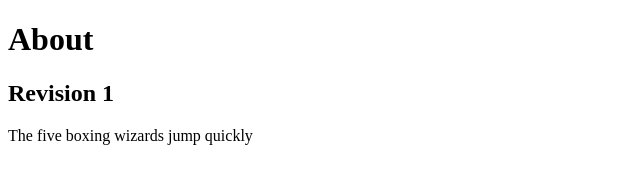
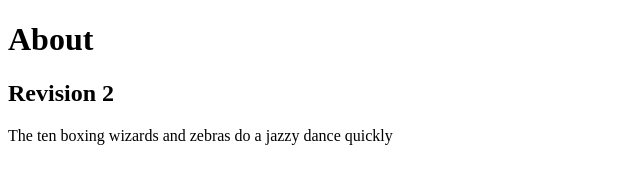
Before and after one commit to AndreaVerity/Practice, a plain HTML site: page about.html in a window 1280 px wide. Shown: the whole page, without its empty margins (0-640 px from the left). Drawn offline with Linux system fonts and the light colour scheme.

Commit message:
revision 2

```diff
--- a/about.html
+++ b/about.html
@@ -8,6 +8,6 @@
 
 <body>
 <h1>About</h1>
-<h2>Revision 1</h2>
-<p>The five boxing wizards jump quickly</p>
+<h2>Revision 2</h2>
+<p>The ten boxing wizards and zebras do a jazzy dance quickly</p>
 </body>
```
